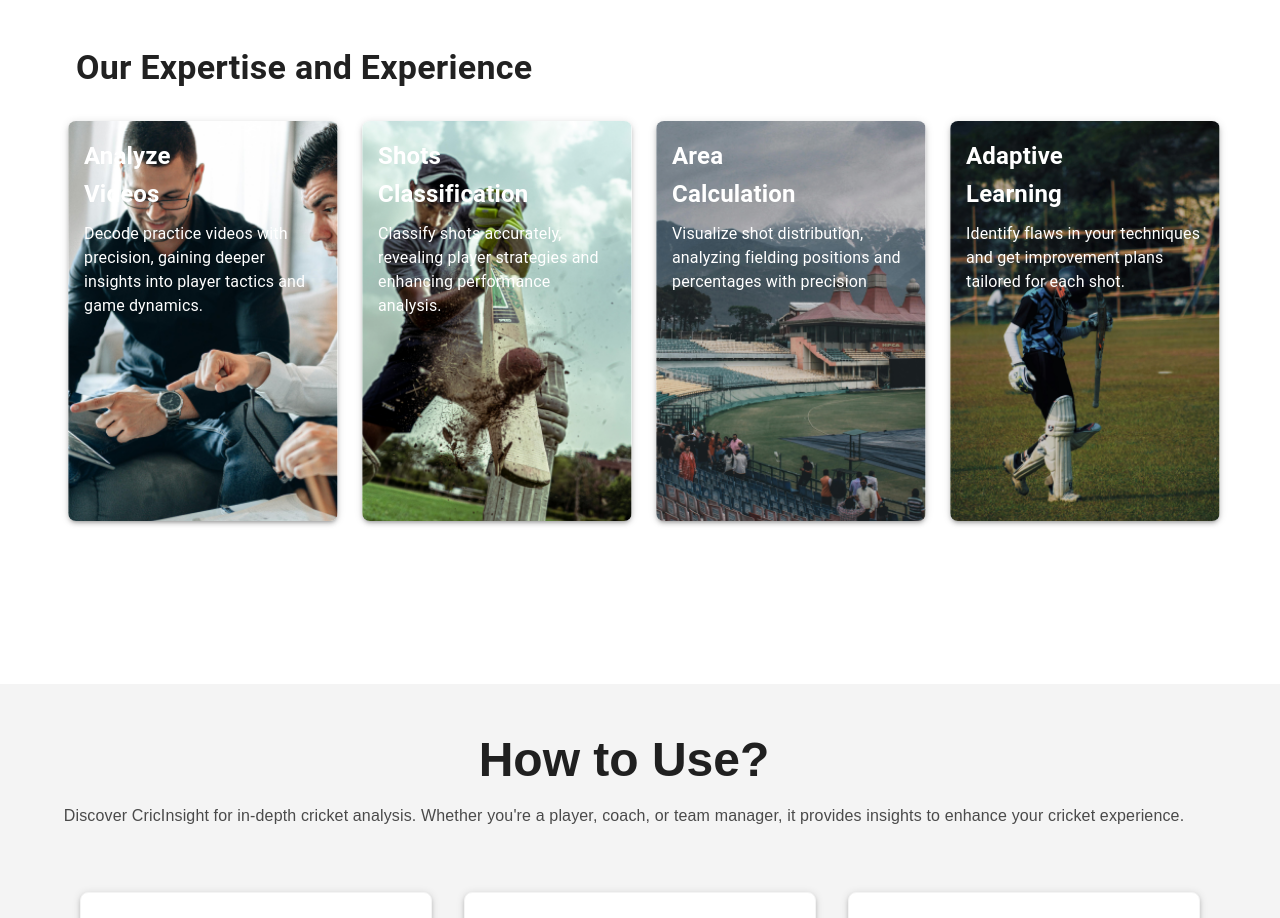
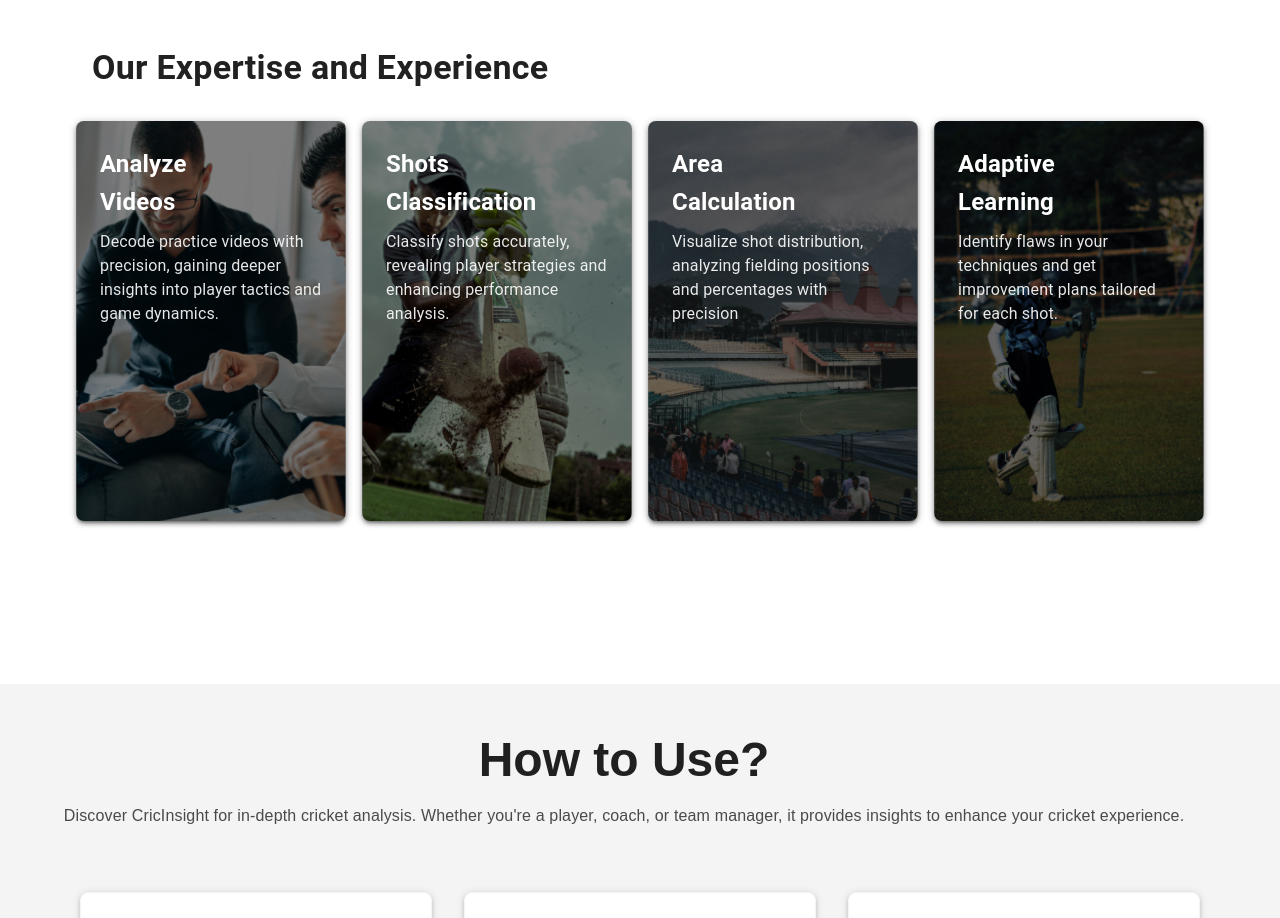
Before and after one commit to Daoud-Hussain/CricInsight, a React (Vite) app in the folder frontend/: page / in a window 1280 px wide. Shown: the part 940-1858 px from the top of the page. Built offline with nearby package versions, Linux system fonts and the light colour scheme.

Commit message:
modifications

```diff
--- a/frontend/src/components/Experience.jsx
+++ b/frontend/src/components/Experience.jsx
@@ -70,8 +70,25 @@ export default function Experience() {
                     justifyContent: 'flex-start',
                     alignItems: 'flex-start',
                     color: '#fff',
-                    p: 2,
-                    ml: 1,
+
+                    borderRadius: 2,
+                    boxShadow: 3,
+                    '&:hover': {
+                      boxShadow: 6,
+                    },
+                  }}
+                >
+                  <Box
+                  sx={{
+                    background: 'rgba(0,0,0,0.5)',
+                    height: 400,
+                    width: 270,
+                    display: 'flex',
+                    flexDirection: 'column',
+                    justifyContent: 'flex-start',
+                    alignItems: 'flex-start',
+                    color: '#fff',
+
                     borderRadius: 2,
                     boxShadow: 3,
                     '&:hover': {
@@ -82,17 +99,18 @@ export default function Experience() {
                   <Typography
                     variant="h6"
                     component="h6"
-                    sx={{ textAlign: 'left', maxWidth: '70%', mb: 1, fontWeight: 'bold', fontSize: 24 }}
+                    sx={{ textAlign: 'left', maxWidth: '70%', fontWeight: 'bold', fontSize: 24 , px: 3, pt: 3, pb: 1}}
                   >
                     {exp.heading}
                   </Typography>
                   <Typography
                     variant="body1"
                     component="p"
-                    sx={{ fontSize: 16, textAlign: 'left', height: '40%' }}
+                    sx={{ fontSize: 16, textAlign: 'left', height: '40%', px:3, color: 'rgba(360,360,360,0.9)'                    }}
                   >
                     {exp.text}
                   </Typography>
+                  </Box>
                 </Box>
               </animated.div>
             </Grid>
--- a/frontend/src/components/PlayingAreas.jsx
+++ b/frontend/src/components/PlayingAreas.jsx
@@ -2,7 +2,6 @@ import React from 'react';
 import { Box } from '@mui/material';
 import { PieChart, Pie, Cell, Tooltip } from 'recharts';
 
-// 8 data attributes
 const data = [
   { value: 12 },
   { value: 12},
@@ -14,11 +13,10 @@ const data = [
   { value: 12 },
 ];
 
-// Custom function to render labels inside the pie chart
 const renderCustomLabel = ({ cx, cy, midAngle, innerRadius, outerRadius, percent, index }) => {
-  const radius = innerRadius + (outerRadius - innerRadius) * 0.5; // Position label towards the middle of the slice
-  const x = cx + radius * Math.cos(-midAngle * (Math.PI / 180)); // Calculate x position based on angle
-  const y = cy + radius * Math.sin(-midAngle * (Math.PI / 180)); // Calculate y position based on angle
+  const radius = innerRadius + (outerRadius - innerRadius) * 0.5;
+  const x = cx + radius * Math.cos(-midAngle * (Math.PI / 180));
+   const y = cy + radius * Math.sin(-midAngle * (Math.PI / 180));
 
   return (
     <text
@@ -45,7 +43,6 @@ const PlayingAreas = () => {
         position: 'relative',
       }}
     >
-      {/* Pie Chart */}
       <PieChart width={500} height={500}>
         <Pie
           data={data}
@@ -55,8 +52,8 @@ const PlayingAreas = () => {
           // innerRadius={70}
           fill="#8884d8"
           dataKey="value"
-          labelLine={false} // Remove label line to keep it clean
-          label={renderCustomLabel} // Custom label render function
+          labelLine={false}
+          label={renderCustomLabel}
         >
           {data.map((entry, index) => (
             <Cell key={`cell-${index}`} fill={'#41980A'} />
```
